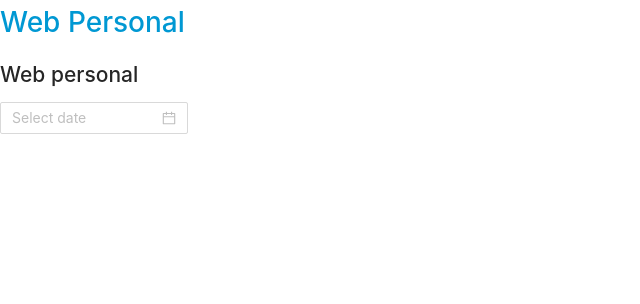
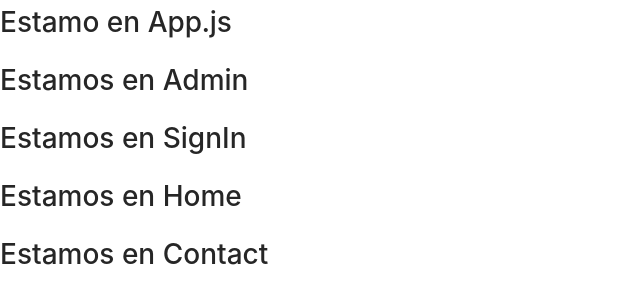
Before and after one commit to BrandonDevU95/MERN, a React (Create React App) app in the folder client/: page /contact in a window 1280 px wide. Shown: the top 304 px of the page, without its empty margins (0-640 px from the left). Built offline with nearby package versions, Linux system fonts and the light colour scheme.

Commit message:
Creating Basic Pages Video 45

```diff
--- a/client/src/App.jsx
+++ b/client/src/App.jsx
@@ -1,19 +1,19 @@
 import React from 'react';
-import { DatePicker } from 'antd';
-import './App.scss';
+import Admin from './Pages/Admin'
+import SingIn from './Pages/Admin/SignIn.jsx'
+import Home from './Pages/Admin/Home.jsx'
+import Contact from './Pages/Contact.jsx'
 
 function App() {
   return (
-    <div className="app">
-      <h1>Web Personal</h1>
-      <h2>Web personal</h2>
-      <DatePicker onChange={onChange} />
+    <div>
+      <h1>Estamo en App.js</h1>
+      <Admin/>
+      <SingIn/>
+      <Home/>
+      <Contact/>
     </div>
   );
 }
 
 export default App;
-
-function onChange(date, dateString) {
-  console.log(date, dateString);
-}
--- /dev/null
+++ b/client/src/Pages/Admin/Admin.jsx
@@ -0,0 +1,13 @@
+import React from 'react'
+
+const Admin = () => {
+   return (
+      <div>
+         <h1>
+            Estamos en Admin
+         </h1>
+      </div>
+   )
+}
+
+export default Admin
--- /dev/null
+++ b/client/src/Pages/Admin/Home.jsx
@@ -0,0 +1,11 @@
+import React from 'react'
+
+const Home = () => {
+   return (
+      <div>
+         <h1>Estamos en Home</h1>
+      </div>
+   )
+}
+
+export default Home
--- /dev/null
+++ b/client/src/Pages/Admin/SignIn.jsx
@@ -0,0 +1,11 @@
+import React from 'react'
+
+const SignIn = () => {
+   return (
+      <div>
+         <h1>Estamos en SignIn</h1>
+      </div>
+   )
+}
+
+export default SignIn
--- /dev/null
+++ b/client/src/Pages/Admin/index.js
@@ -0,0 +1 @@
+export {default} from './Admin.jsx'
--- /dev/null
+++ b/client/src/Pages/Contact.jsx
@@ -0,0 +1,11 @@
+import React from 'react'
+
+const Contact = () => {
+   return (
+      <div>
+         <h1>Estamos en Contact</h1>
+      </div>
+   )
+}
+
+export default Contact
```
